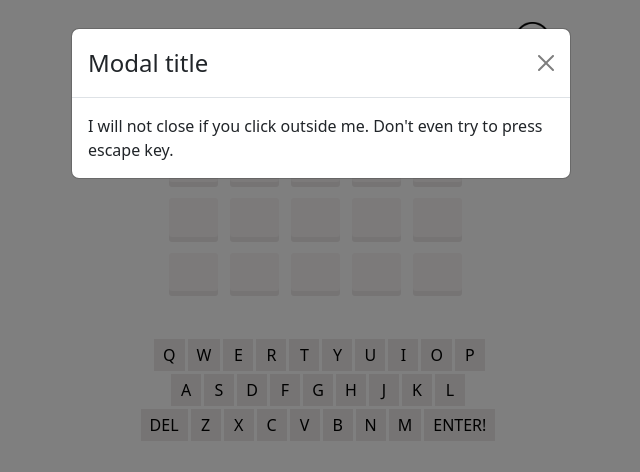
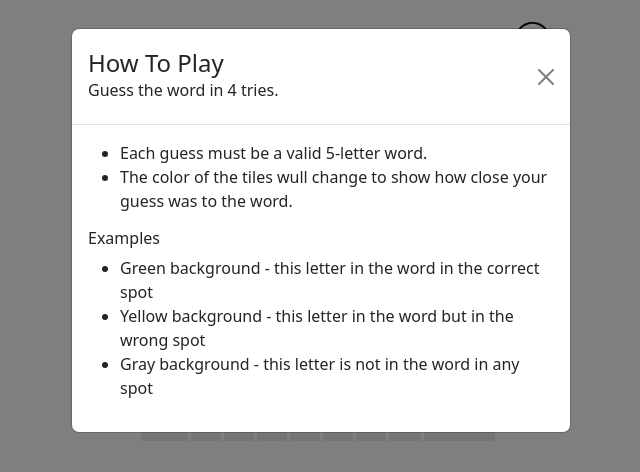
Before and after one commit to ShahafPinto/wordle-game-project, a React (Create React App) app: page / in a window 1280 px wide. Both pictures are taken after a click on the picture 851 px from the left and 39 px from the top of the page. Shown: the top 472 px of the page, without its empty margins (319-959 px from the left). Built offline with nearby package versions, Linux system fonts and the light colour scheme.

Commit message:
finish the info popupModal

```diff
--- a/src/ModalPopup/Modal.tsx
+++ b/src/ModalPopup/Modal.tsx
@@ -18,11 +18,22 @@ function InfoModal() {
         keyboard={false}
       >
         <Modal.Header closeButton>
-          <Modal.Title>Modal title</Modal.Title>
+          <Modal.Title>How To Play
+            <h6>Guess the word in 4 tries.</h6>
+          </Modal.Title>
         </Modal.Header>
         <Modal.Body>
-          I will not close if you click outside me. Don't even try to press
-          escape key.
+            <ul>
+               <li>Each guess must be a valid 5-letter word.</li>
+               <li>The color of the tiles wull change to show how close your guess was to the word.</li>
+            </ul>
+            <h6>Examples</h6>
+            <ul>
+                <li>Green background - this letter in the word in the correct spot</li>
+                <li>Yellow background - this letter in the word but in the wrong spot</li>
+                <li>Gray background - this letter is not in the word in any spot</li>
+            </ul>
+
         </Modal.Body>
       </Modal>
     </>
```
